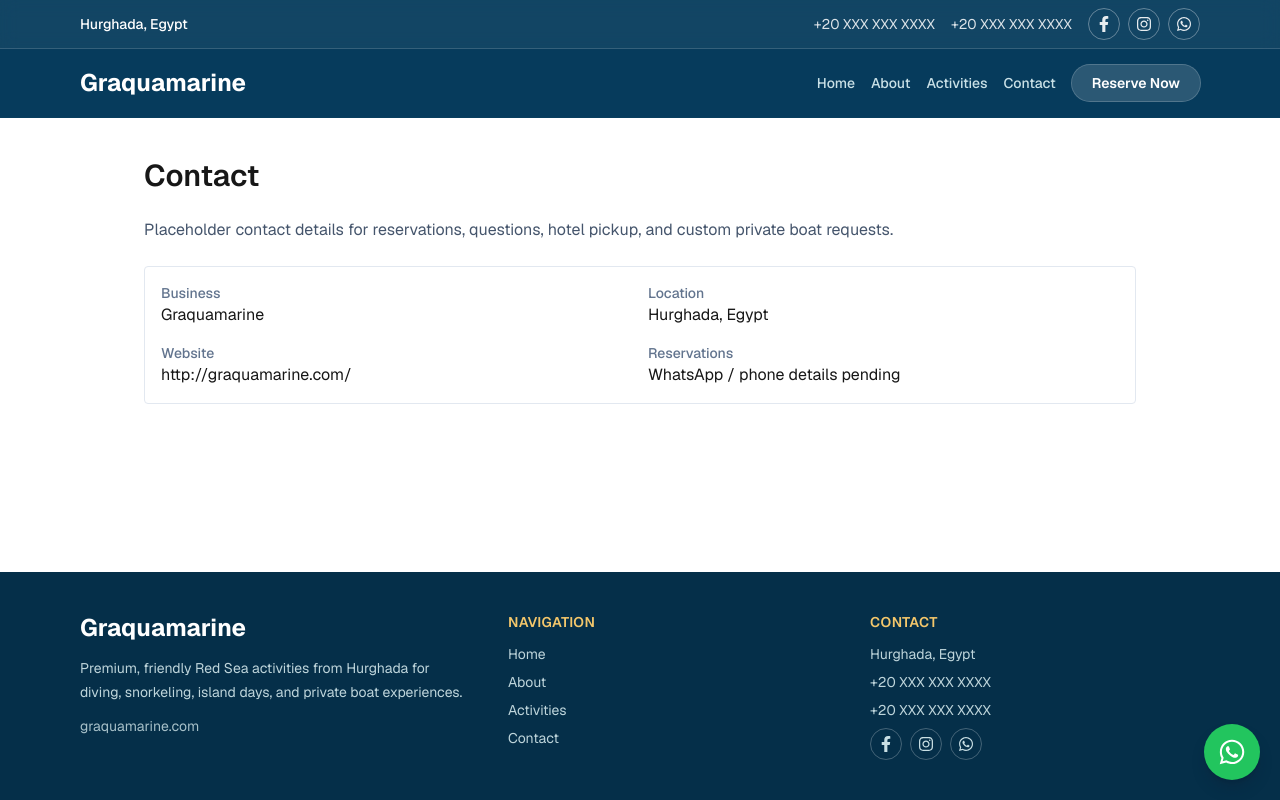
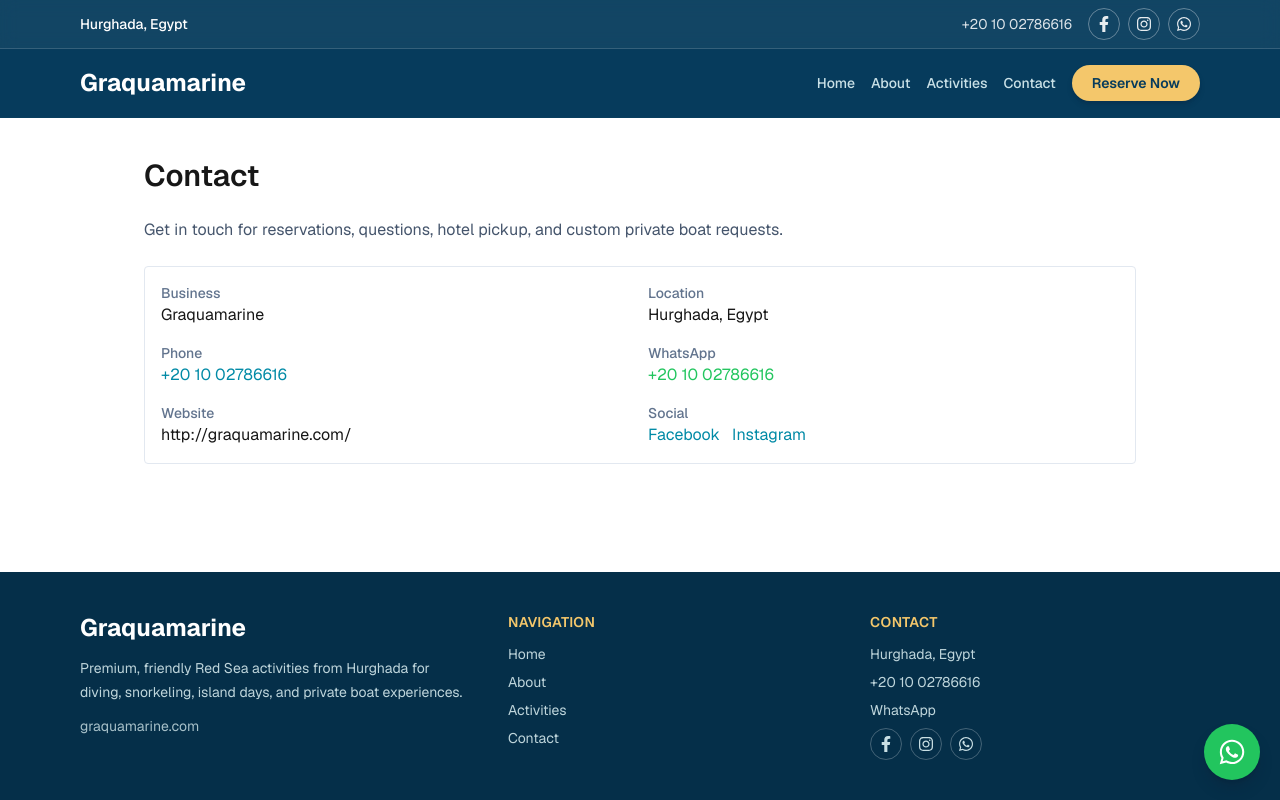
Before and after one commit to Word-of-Mouth-Marketing-agency/graquamarine, a Next.js app: page /contact in a window 1280 px wide. Built offline with nearby package versions, Linux system fonts and the light colour scheme.

Commit message:
chore: add Graquamarine contact links

```diff
--- a/src/app/contact/page.tsx
+++ b/src/app/contact/page.tsx
@@ -12,8 +12,8 @@
     <div className="mx-auto max-w-5xl space-y-6 px-4 py-10">
       <h1 className="text-3xl font-semibold">Contact</h1>
       <p className="max-w-3xl text-slate-600">
-        Placeholder contact details for reservations, questions, hotel pickup,
-        and custom private boat requests.
+        Get in touch for reservations, questions, hotel pickup, and custom
+        private boat requests.
       </p>
       <dl className="grid gap-4 rounded border border-slate-200 p-4 sm:grid-cols-2">
         <div>
@@ -25,12 +25,50 @@
           <dd>{siteConfig.location}</dd>
         </div>
         <div>
+          <dt className="text-sm font-medium text-slate-500">Phone</dt>
+          <dd>
+            <a href={`tel:${siteConfig.phone}`} className="text-[#008aa6] hover:underline">
+              {siteConfig.displayPhone}
+            </a>
+          </dd>
+        </div>
+        <div>
+          <dt className="text-sm font-medium text-slate-500">WhatsApp</dt>
+          <dd>
+            <a
+              href={siteConfig.whatsappHref}
+              target="_blank"
+              rel="noopener noreferrer"
+              className="text-[#22c55e] hover:underline"
+            >
+              {siteConfig.displayPhone}
+            </a>
+          </dd>
+        </div>
+        <div>
           <dt className="text-sm font-medium text-slate-500">Website</dt>
           <dd>{siteConfig.domain}</dd>
         </div>
         <div>
-          <dt className="text-sm font-medium text-slate-500">Reservations</dt>
-          <dd>WhatsApp / phone details pending</dd>
+          <dt className="text-sm font-medium text-slate-500">Social</dt>
+          <dd className="flex gap-3">
+            <a
+              href={siteConfig.facebookUrl}
+              target="_blank"
+              rel="noopener noreferrer"
+              className="text-[#008aa6] hover:underline"
+            >
+              Facebook
+            </a>
+            <a
+              href={siteConfig.instagramUrl}
+              target="_blank"
+              rel="noopener noreferrer"
+              className="text-[#008aa6] hover:underline"
+            >
+              Instagram
+            </a>
+          </dd>
         </div>
       </dl>
     </div>
--- a/src/components/layout/FloatingWhatsApp.tsx
+++ b/src/components/layout/FloatingWhatsApp.tsx
@@ -1,11 +1,13 @@
 import { FaWhatsapp } from "react-icons/fa";
+import { siteConfig } from "@/lib/site";
 
 export function FloatingWhatsApp() {
   return (
     <a
-      // TODO: Replace this placeholder with the real Graquamarine wa.me link.
-      href="#"
-      aria-label="WhatsApp reservation placeholder"
+      href={siteConfig.whatsappHref}
+      target="_blank"
+      rel="noopener noreferrer"
+      aria-label="Reserve via WhatsApp"
       className="fixed bottom-5 right-5 z-50 flex h-14 w-14 items-center justify-center rounded-full bg-[#22c55e] text-white shadow-lg shadow-slate-900/25 transition hover:scale-105"
     >
       <FaWhatsapp aria-hidden="true" className="h-7 w-7" />
--- a/src/components/layout/Footer.tsx
+++ b/src/components/layout/Footer.tsx
@@ -36,9 +36,20 @@
           </h3>
           <div className="mt-3 space-y-2 text-sm text-cyan-50/80">
             <p>{siteConfig.location}</p>
-            {siteConfig.phonePlaceholders.map((phone) => (
-              <p key={phone}>{phone}</p>
-            ))}
+            <a
+              href={`tel:${siteConfig.phone}`}
+              className="block hover:text-white"
+            >
+              {siteConfig.displayPhone}
+            </a>
+            <a
+              href={siteConfig.whatsappHref}
+              target="_blank"
+              rel="noopener noreferrer"
+              className="block hover:text-white"
+            >
+              WhatsApp
+            </a>
             <SocialIconLinks iconClassName="border-white/25 text-cyan-50/85" />
           </div>
         </div>
--- a/src/components/layout/Navbar.tsx
+++ b/src/components/layout/Navbar.tsx
@@ -21,9 +21,12 @@
         <div className="mx-auto flex max-w-6xl flex-col gap-3 px-4 py-2 text-sm sm:flex-row sm:items-center sm:justify-between">
           <p className="font-medium">{siteConfig.location}</p>
           <div className="flex flex-wrap items-center gap-x-4 gap-y-2 text-white/85">
-            {siteConfig.phonePlaceholders.map((phone) => (
-              <span key={phone}>{phone}</span>
-            ))}
+            <a
+              href={`tel:${siteConfig.phone}`}
+              className="hover:text-white"
+            >
+              {siteConfig.displayPhone}
+            </a>
             <SocialIconLinks iconClassName="border-white/35 text-white/90" />
           </div>
         </div>
@@ -52,7 +55,7 @@
           </ul>
           <Link
             href="/activities"
-            className="hidden rounded-full bg-white/15 px-5 py-2 text-sm font-semibold text-white ring-1 ring-white/30 transition hover:bg-white hover:text-[#063b5c] sm:inline-flex"
+            className="hidden rounded-full bg-[#f4c76b] px-5 py-2 text-sm font-semibold text-[#063b5c] shadow-md shadow-slate-900/20 transition hover:bg-white hover:text-[#063b5c] focus-visible:outline focus-visible:outline-2 focus-visible:outline-offset-2 focus-visible:outline-[#f4c76b] sm:inline-flex"
           >
             Reserve Now
           </Link>
--- a/src/components/layout/SocialIconLinks.tsx
+++ b/src/components/layout/SocialIconLinks.tsx
@@ -1,19 +1,20 @@
 import { FaFacebookF, FaInstagram, FaWhatsapp } from "react-icons/fa";
+import { siteConfig } from "@/lib/site";
 
 const socialLinks = [
   {
     label: "Facebook",
-    href: "#",
+    href: siteConfig.facebookUrl,
     Icon: FaFacebookF,
   },
   {
     label: "Instagram",
-    href: "#",
+    href: siteConfig.instagramUrl,
     Icon: FaInstagram,
   },
   {
     label: "WhatsApp",
-    href: "#",
+    href: siteConfig.whatsappHref,
     Icon: FaWhatsapp,
   },
 ];
@@ -32,8 +33,9 @@
       {socialLinks.map(({ label, href, Icon }) => (
         <a
           key={label}
-          // TODO: Replace placeholder href with the real Graquamarine social link.
           href={href}
+          target="_blank"
+          rel="noopener noreferrer"
           aria-label={label}
           className={`flex h-8 w-8 items-center justify-center rounded-full border transition hover:bg-white hover:text-[#063b5c] ${iconClassName}`}
         >
--- a/src/lib/site.ts
+++ b/src/lib/site.ts
@@ -7,7 +7,11 @@
   location: "Hurghada, Egypt",
   description:
     "Graquamarine offers diving, snorkeling, island trips, and private boat activities in Hurghada, Egypt.",
-  phonePlaceholders: ["+20 XXX XXX XXXX", "+20 XXX XXX XXXX"],
+  phone: "+201002786616",
+  displayPhone: "+20 10 02786616",
+  whatsappHref: "https://wa.me/201002786616",
+  facebookUrl: "https://www.facebook.com/profile.php?id=61565653692215",
+  instagramUrl: "https://www.instagram.com/gr.aqua.marine.adventures",
   navigation: [
     { label: "Home", href: "/" },
     { label: "About", href: "/about" },
```
Also changed, not shown: 1 other file (tests, documents, lock files or other folders).
